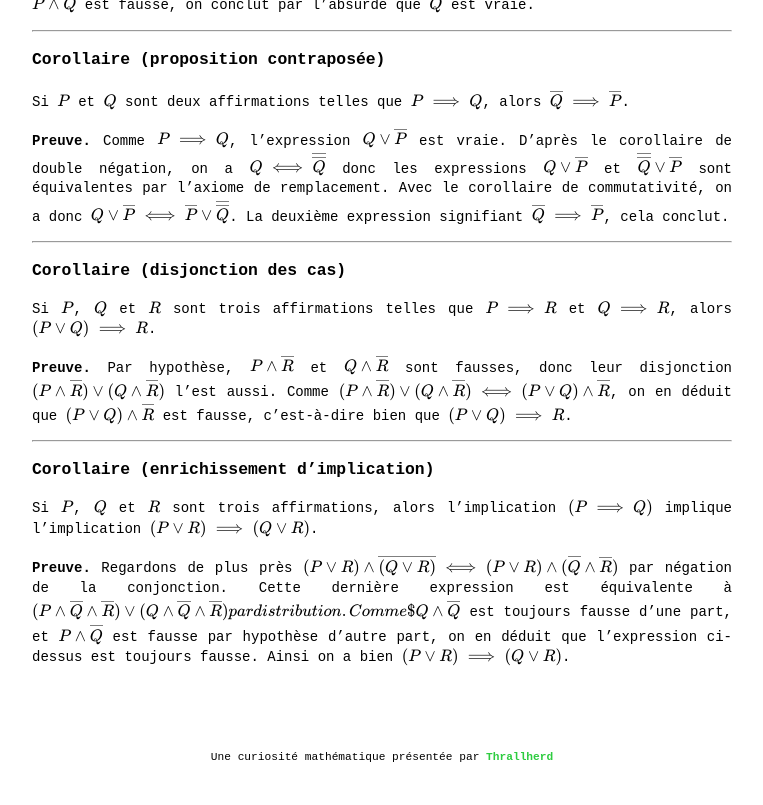
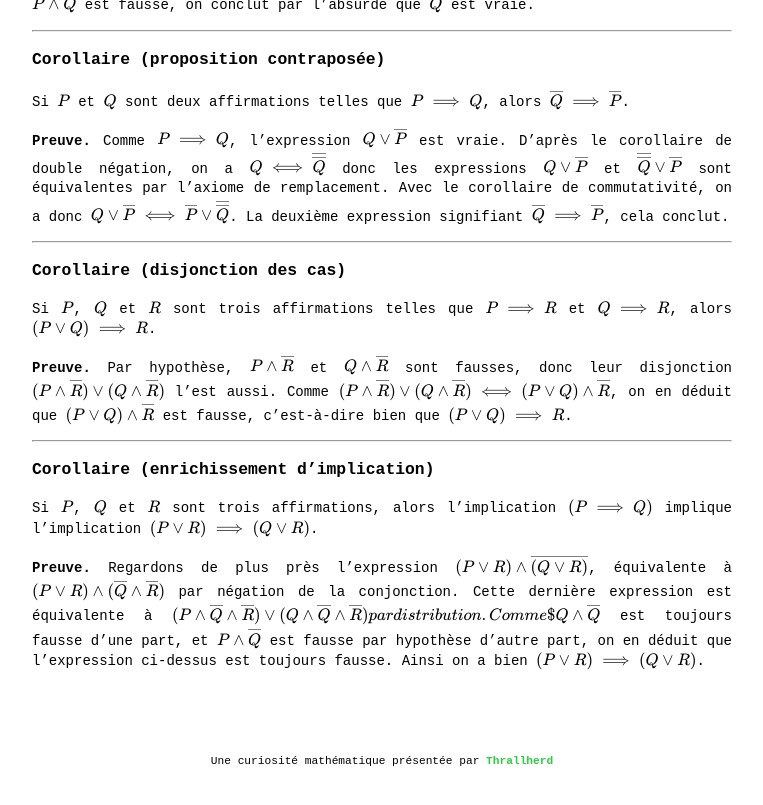
Before and after one commit to Thrallherd/AlgebraExNihilo, a Jekyll site: the page built from logic_cor.md, in a window 1280 px wide and 900 px high, scrolled down 2298 px. Shown: the top 805 px of the window, without its empty margins (258-1021 px from the left). Built offline with Jekyll 4.4.1, drawn with Linux system fonts in a browser that asks for light colours; formulas are drawn with MathJax 3.

Commit message:
Update logic_cor.md

```diff
--- a/logic_cor.md
+++ b/logic_cor.md
@@ -95,4 +95,4 @@ __________
 ### Corollaire (enrichissement d'implication)
 Si $$P$$, $$Q$$ et $$R$$ sont trois affirmations, alors l'implication $$(P \implies Q)$$ implique l'implication $$(P \lor R) \implies (Q \lor R)$$.
 
-**Preuve.** Regardons de plus près $$(P \lor R) \land \overline{(Q \lor R)} \iff (P \lor R) \land (\overline{Q} \land \overline{R})$$ par négation de la conjonction. Cette dernière expression est équivalente à $$(P \land \overline{Q} \land \overline{R}) \lor (Q \land \overline{Q} \land \overline{R}) par distribution. Comme $Q \land \overline Q$$ est toujours fausse d'une part, et $$P \land \overline{Q}$$ est fausse par hypothèse d'autre part, on en déduit que l'expression ci-dessus est toujours fausse. Ainsi on a bien $$(P \lor R) \implies (Q \lor R)$$.
+**Preuve.** Regardons de plus près l'expression $$(P \lor R) \land \overline{(Q \lor R)}$$, équivalente à $$(P \lor R) \land (\overline{Q} \land \overline{R})$$ par négation de la conjonction. Cette dernière expression est équivalente à $$(P \land \overline{Q} \land \overline{R}) \lor (Q \land \overline{Q} \land \overline{R}) par distribution. Comme $Q \land \overline Q$$ est toujours fausse d'une part, et $$P \land \overline{Q}$$ est fausse par hypothèse d'autre part, on en déduit que l'expression ci-dessus est toujours fausse. Ainsi on a bien $$(P \lor R) \implies (Q \lor R)$$.
```
